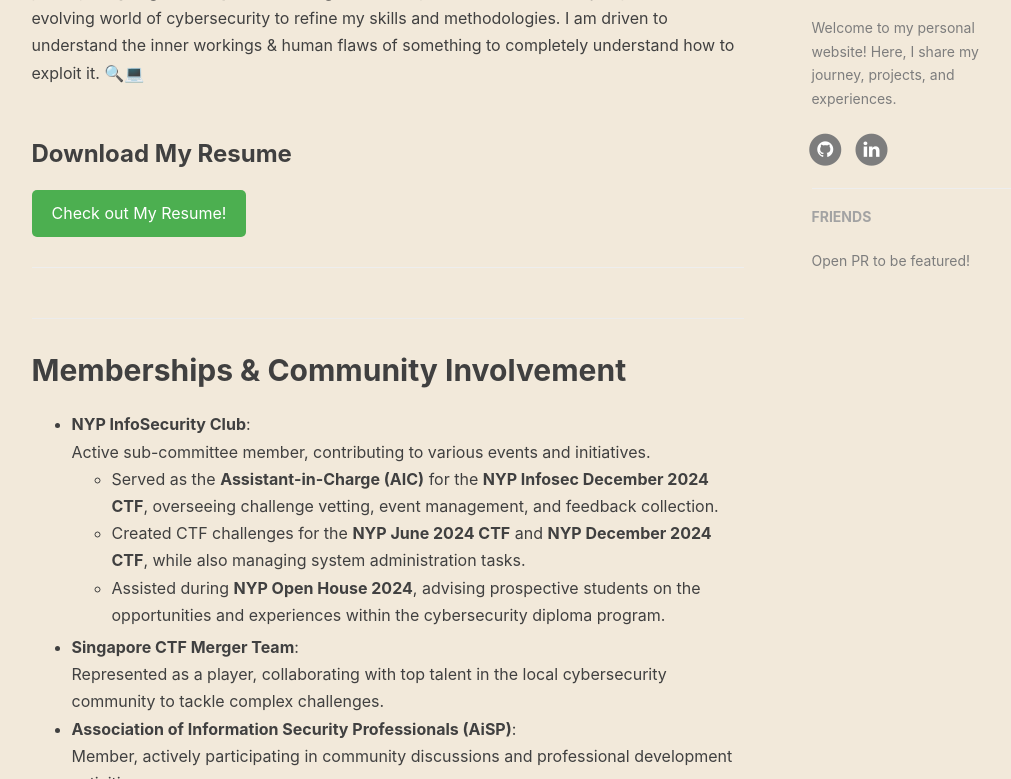
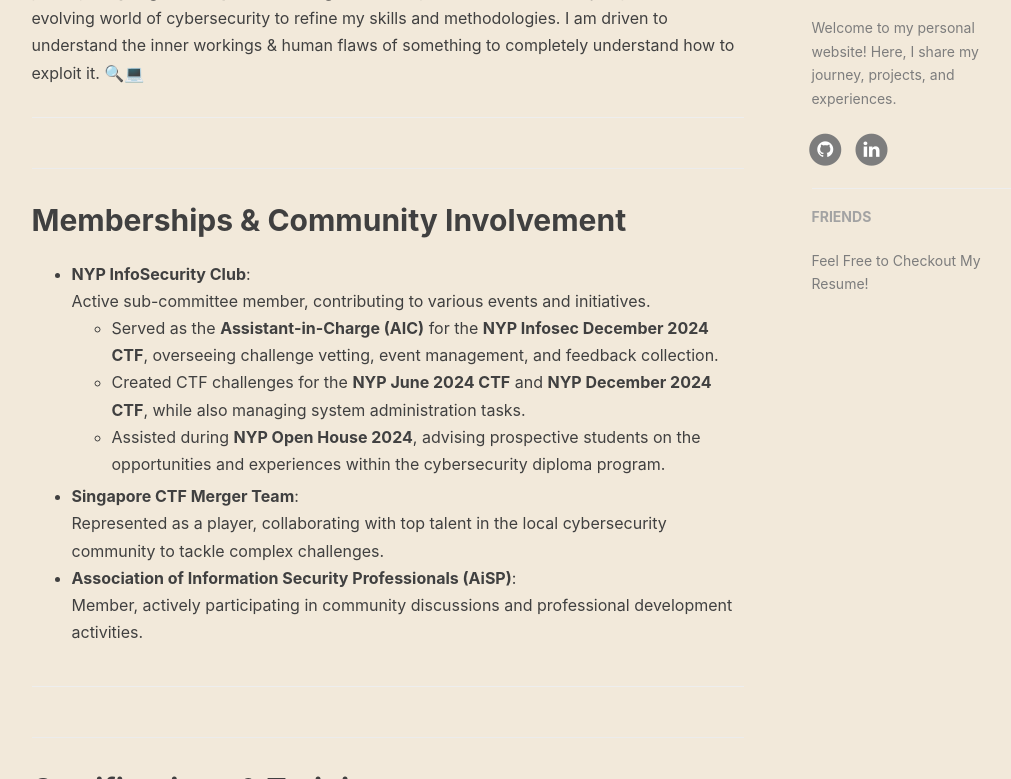
Before and after one commit to sirburger/sirburger.github.io, a Jekyll site: the page built from about.html, in a window 1280 px wide and 900 px high, scrolled down 611 px, cut to the strip 121-900 px from the top of the window. Shown: the whole strip, without its empty margins (136-1147 px from the left). Built offline with Jekyll 4.4.1, drawn with Linux system fonts in a browser that asks for light colours; nearby versions of some CDN libraries; comment, search, counter and statistics services are not loaded.

Commit message:
zxczxcwqweloty
asd

```diff
--- a/_config.yml
+++ b/_config.yml
@@ -88,5 +88,5 @@
 # Friends
 friends:
   [
-    { title: "Open PR to be featured!", href: "https://github.com/guilyx/guilyx.github.io/pulls" },
+    { title: "Feel Free to Checkout My Resume!", href: "/img/Junhui_Resume.pdf", download: "Junhui_Resume.pdf" },
   ]
--- a/_includes/about/en.md
+++ b/_includes/about/en.md
@@ -1,21 +1,6 @@
 # About Me
 
 Hey, I am Junhui (a.k.a. @sirburger). I am a **cybersecurity enthusiast** by passion and a budding **Security Engineer** by training. While I specialize in cybersecurity, I am constantly exploring other disciplines such as **AI-driven threat detection** and **automation security**. With hands-on experience in **penetration testing**, **secure application development**, and participating in **global Capture The Flag (CTF)** competitions, I continuously explore the evolving world of cybersecurity to refine my skills and methodologies. I am driven to understand the inner workings & human flaws of something to completely understand how to exploit it. 🔍💻
-
-### Download My Resume
-<a href="/img/Latest_Resume.pdf" download="Latest_Resume.pdf" style="text-decoration: none;">
-  <button style="
-    background-color: #4CAF50;
-    color: white;
-    padding: 10px 20px;
-    border: none;
-    border-radius: 5px;
-    font-size: 16px;
-    cursor: pointer;
-  ">
-    Check out My Resume!
-  </button>
-</a>
 
 ---
 
--- a/archive.html
+++ b/archive.html
@@ -2,7 +2,7 @@
 title: Archive
 layout: default
 description: "It's cold in the archives, and there's nobody there. I belong in the archives. I am cold too."
-header-img: "img/Darken_Header.png"
+header-img: "img/Darken_Header.jpg"
 ---
 
 <!--
```
Also changed, not shown: 2 other files.
